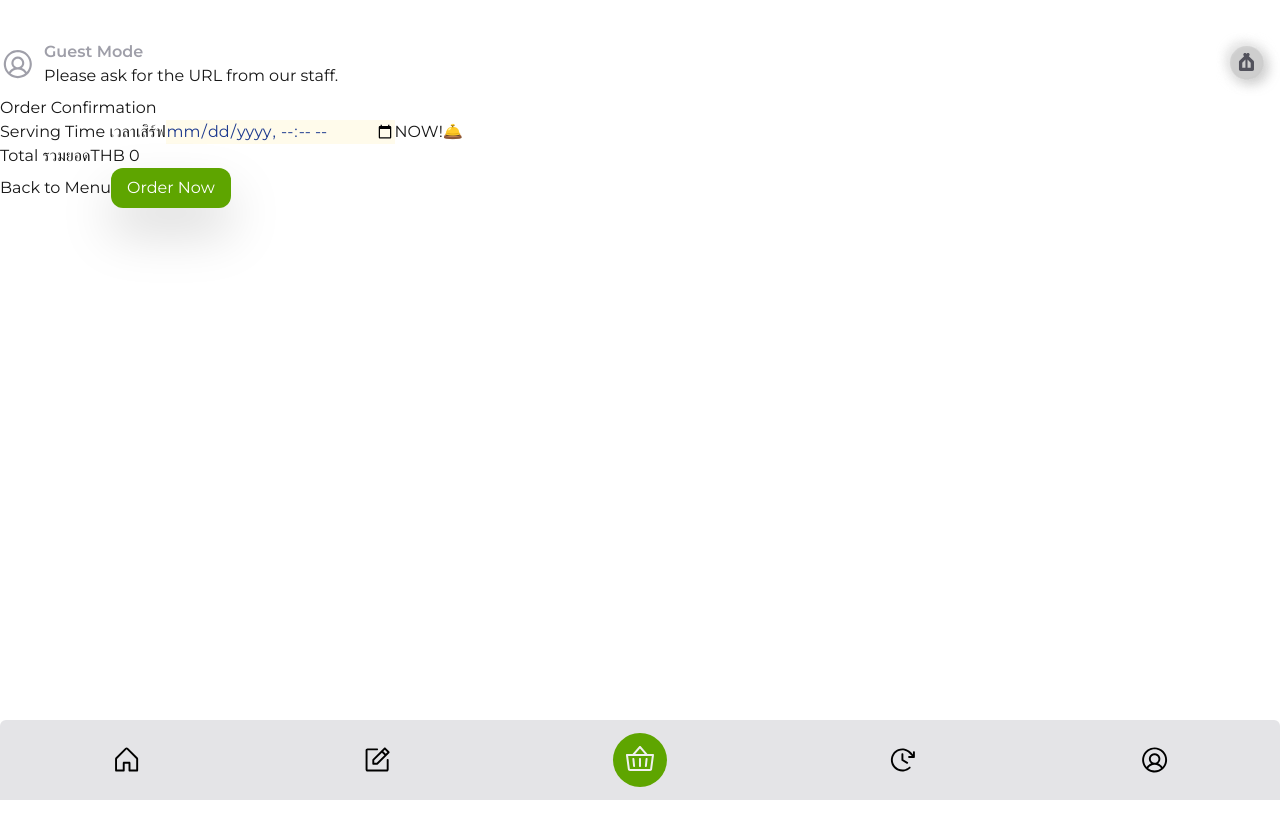
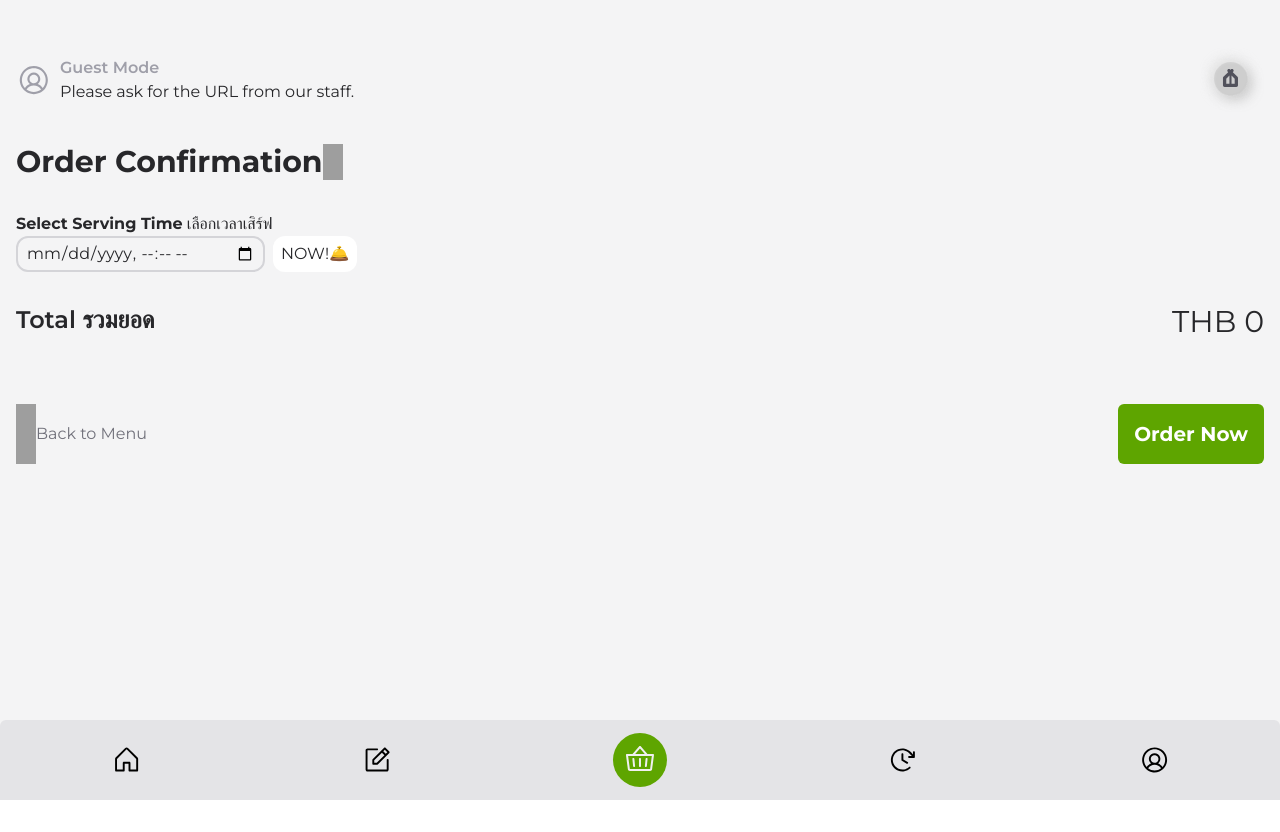
Before and after one commit to wmCmo/brk, a Next.js app: page /menu/cart in a window 1280 px wide. After the commit the page ends 800 px from the top, so only its background shows below. Built offline with nearby package versions, Linux system fonts and the light colour scheme; grey boxes are pictures that could not be loaded.

Commit message:
feat: Enhance layout and cart page with new font styles and improved order confirmation flow

```diff
--- a/src/app/layout.tsx
+++ b/src/app/layout.tsx
@@ -1,13 +1,22 @@
 import type { Metadata } from "next";
-import { Montserrat } from "next/font/google";
+import { Montserrat, Roboto_Mono } from "next/font/google";
 import "./globals.css";
 
-const montserrat = Montserrat({ subsets: ['latin'] });
+const montserrat = Montserrat({
+  subsets: ['latin'],
+  variable: '--font-montserrat'
+});
+
+const robotoMono = Roboto_Mono({
+  subsets: ['latin'],
+  variable: '--font-roboto-mono'
+});
 
 export const metadata: Metadata = {
   title: "Baan Rai Khunya Resort",
   description: "รีสอร์ทบ้านไร่คุณย่า",
 };
+
 
 export default function RootLayout({
   children,
--- a/src/app/menu/cart/page.tsx
+++ b/src/app/menu/cart/page.tsx
@@ -1,19 +1,30 @@
 'use client';
 
-import React, { useState } from 'react';
+import React, { useEffect, useState } from 'react';
 import Greeting from '@/components/Greeting';
 import useCart from '@/hooks/useCart';
 import Button from '@/components/Button';
 import { sendLineMessage } from '@/lib/sendLineMessage';
 import { useRouter } from 'next/navigation';
 import validSession from '@/utils/validSession';
+import { getTimeoutString } from '@/utils/validParams';
+import { SearchParamsType } from '@/types/searchParams';
+import Image from 'next/image';
 
 export default function CartPage() {
 
   const [cart, setCart, , handleRemoveCart] = useCart();
   const [dateTime, setDateTime] = useState('');
   const [confirmOrder, setConfirmOrder] = useState(false);
+  const [details, setDetails] = useState<SearchParamsType>({});
   const router = useRouter();
+
+  useEffect(() => {
+    if (typeof window !== undefined) {
+      const readDetails = localStorage.getItem('details');
+      if (readDetails) setDetails(JSON.parse(readDetails));
+    }
+  }, []);
 
   const handleAddCart = (key: string, value: { th: string, en: string, price: number, count: number; }) => {
     setCart(prevCart => ({
@@ -35,11 +46,15 @@ export default function CartPage() {
 
   const sendMessage = async () => {
     const groupId = process.env.NEXT_PUBLIC_GROUP_ID;
-    const details = JSON.parse(localStorage.getItem('details') || '{}');
     const client = JSON.parse(localStorage.getItem('client') || '{}');
 
     if (!validSession(details.house, details.timeout, client)) {
       window.alert('The session is not valid. Please ask for the URL from our staff');
+      return;
+    }
+
+    if (Object.keys(cart).length === 0) {
+      window.alert('You cannot order zero item.');
       return;
     }
 
@@ -56,6 +71,17 @@ export default function CartPage() {
     const hour = String(d.getHours()).padStart(2, '0');
     const min = String(d.getMinutes()).padStart(2, '0');
 
+    if (!details.timeout) {
+      window.alert('Invalid section: Please ask our staff for the URL');
+      return;
+    } else {
+      const timeoutString = getTimeoutString(details.timeout);
+      if (d < new Date() || d > new Date(timeoutString + 'T14:00')) {
+        window.alert('Please select a valid date');
+        return;
+      }
+    }
+
     if (Number(hour) < 12 || Number(hour) > 21) {
       window.alert('The selected time is outside the operation time');
       return;
@@ -71,7 +97,6 @@ export default function CartPage() {
           `บ้าน ${details.house}\n` + `${client.name} ${client.phone}\n` + `${`${year}/${month}/${day} - ${hour}:${min}`}\n` + `------\n` + `${Object.entries(cart).map(item => `${item[1].th} = ${item[1].count}\n`).join('')}`
       }]);
     }
-
 
     const history = JSON.parse(localStorage.getItem('history') || '[]');
     history.push({
@@ -99,49 +124,56 @@ export default function CartPage() {
 
 
   return (
-    <main className='relative'>
-      {confirmOrder && <div className='z-1 bg-white/70 h-screen w-screen absolute flex justify-center items-center'>
-        <div className='bg-white'>
-          <p>Order <u>now</u>, confirm?</p>
-          <div>
+    <main className='bg-zinc-100 relative pb-12 h-screen text-zinc-800 p-4'>
+
+      {confirmOrder && <div className='z-1 bg-white/70 h-screen w-screen absolute flex justify-center items-center' onClick={() => setConfirmOrder(false)}>
+        <div className='bg-white shadow-2xl p-8 rounded-2xl'>
+          <p className='font-bold'>Order <u>now</u>, confirm?</p>
+          <div className='mt-4 flex gap-2'>
             <Button primary={false} buttonProps={{ onClick: () => setConfirmOrder(false) }}>Goback</Button>
-            <Button primary={true} buttonProps={{ onClick: sendMessage }}>Order</Button>
+            <Button primary={true} buttonProps={{ onClick: sendMessage, className: "ml-4" }}>Order</Button>
           </div>
         </div>
       </div>}
       <Greeting />
-      <h1>Order Confirmation</h1>
-      <div>
+      <div className='flex mt-8'>
+        <h1 className='text-3xl font-bold'>Order Confirmation</h1>
+        <Image src={'/images/interface/leaves.svg'} height={20} width={20} alt='minimal leaves illustration' />
+      </div>
+      <div className='mt-4'>
         {cart && Object.entries(cart).map(([key, value]) => (
-          <div key={key} className='grid grid-cols-4 justify-between'>
+          <div key={key} className='grid grid-cols-4 mt-4 items-center'>
             <div>
               <strong>{value.en}</strong>
               <p>{value.th}</p>
             </div>
-            <div>THB {value.price}</div>
-            <div className='flex'>
-              <span>x{value.count}</span>
-              <div className='flex flex-col'>
-                <button onClick={() => handleAddCart(key, value)}>Add one</button>
-                <button onClick={() => handleRemoveCart(key)}>Remove one</button>
+            <div className='text-center'>THB {value.price}</div>
+            <div className='flex gap-2 items-center justify-center'>
+              <span><b>x{value.count}</b></span>
+              <div className='flex flex-col gap-1'>
+                <Image src={'/images/interface/plus.svg'} height={28} width={28} alt='add to cart minimal plus icon' onClick={() => handleAddCart(key, value)} />
+                <Image src={'/images/interface/minus.svg'} height={28} width={28} alt='remove from cart minimal minus icon' onClick={() => handleRemoveCart(key)} />
               </div>
             </div>
-            <div>THB {value.count * value.price}</div>
+            <div><b>THB {(value.count * value.price).toLocaleString()}</b></div>
           </div>
         ))}
       </div>
-      <div className='flex'>
-        <h2>Serving Time เวลาเสิร์ฟ</h2>
-        <input type="datetime-local" name="date" id="date" value={dateTime} onChange={e => setDateTime(e.target.value)} className='bg-amber-50 text-blue-900' />
-        <button onClick={setToNow}>NOW!🛎️</button>
+      <h2 className='mt-8'><b>Select Serving Time</b> เลือกเวลาเสิร์ฟ</h2>
+      <div className='flex gap-2'>
+        <input type="datetime-local" name="date" id="date" value={dateTime} onChange={e => setDateTime(e.target.value)} className='rounded-xl border-zinc-300 border-2 px-2 py-1 roboto_mono_a0c1c46e-module__pqQ7DG__className' />
+        <button onClick={setToNow} className='bg-white px-2 rounded-xl cursor-pointer'>NOW!🛎️</button>
       </div>
-      <div className='flex'>
-        <h3>Total รวมยอด</h3>
-        <p>THB {total}</p>
+      <div className='flex justify-between mt-8'>
+        <h3 className='text-2xl font-semibold'>Total รวมยอด</h3>
+        <p className='text-3xl'>THB {total.toLocaleString()}</p>
       </div>
-      <div className='flex'>
-        <button onClick={() => router.push('/menu')}>Back to Menu</button>
-        <Button primary={true} buttonProps={{ onClick: () => setConfirmOrder(true) }}>Order Now</Button>
+      <div className='mt-16 flex justify-between'>
+        <div className="flex cursor-pointer" onClick={() => router.push('/menu')}>
+          <Image src={'/images/interface/arrow-back.svg'} height={20} width={20} alt='arrow back icon' />
+          <button className='cursor-pointer text-zinc-500'>Back to Menu</button>
+        </div>
+        <button className='p-4 rounded-md bg-lime-600 text-white text-xl' onClick={() => setConfirmOrder(true)}><b>Order Now</b></button>
       </div>
     </main >
   );
```
